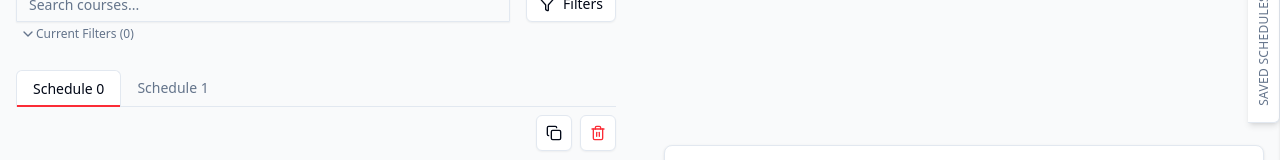
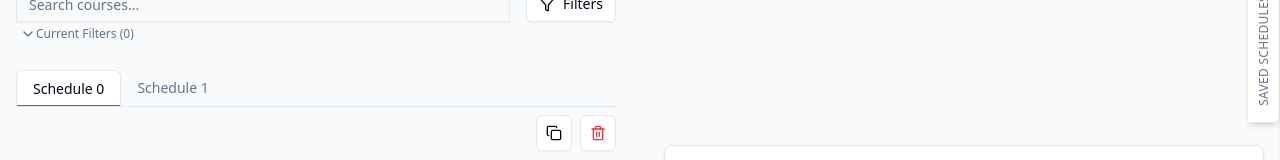
Before and after one commit to enibalo/ScheduleBuilder, a Next.js app: page /schedule in a window 1280 px wide. Shown: the part 150-310 px from the top of the page. Built offline with nearby package versions, Linux system fonts and the light colour scheme.

Commit message:
add scrollbar to tabs when they overflow

```diff
--- a/src/app/schedule/page.jsx
+++ b/src/app/schedule/page.jsx
@@ -734,7 +734,7 @@ export default function CourseSearch() {
             </div>
 
             <div className="mb-6">
-              <div className="flex border-b">
+              <div className="flex border-b overflow-auto scrollbar-none overflow-y-hidden">
                 {
                   loadedSchedules.map((schedule, index) => {
                     return <div key={index}
```
